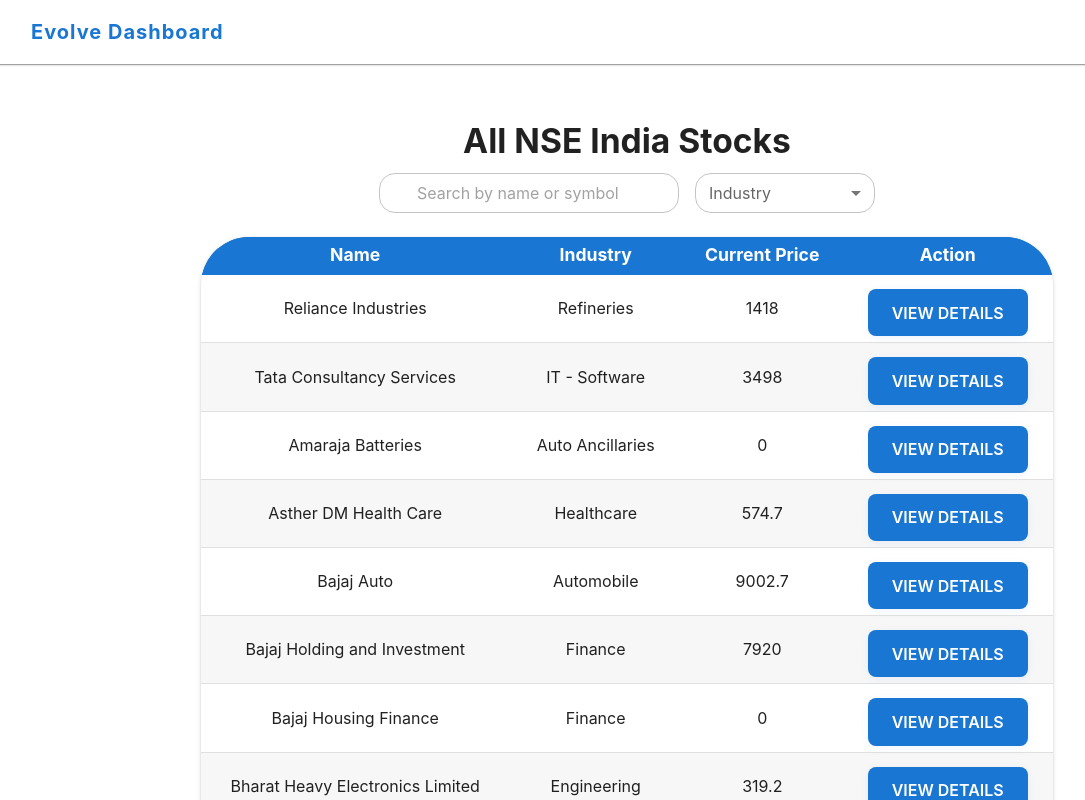
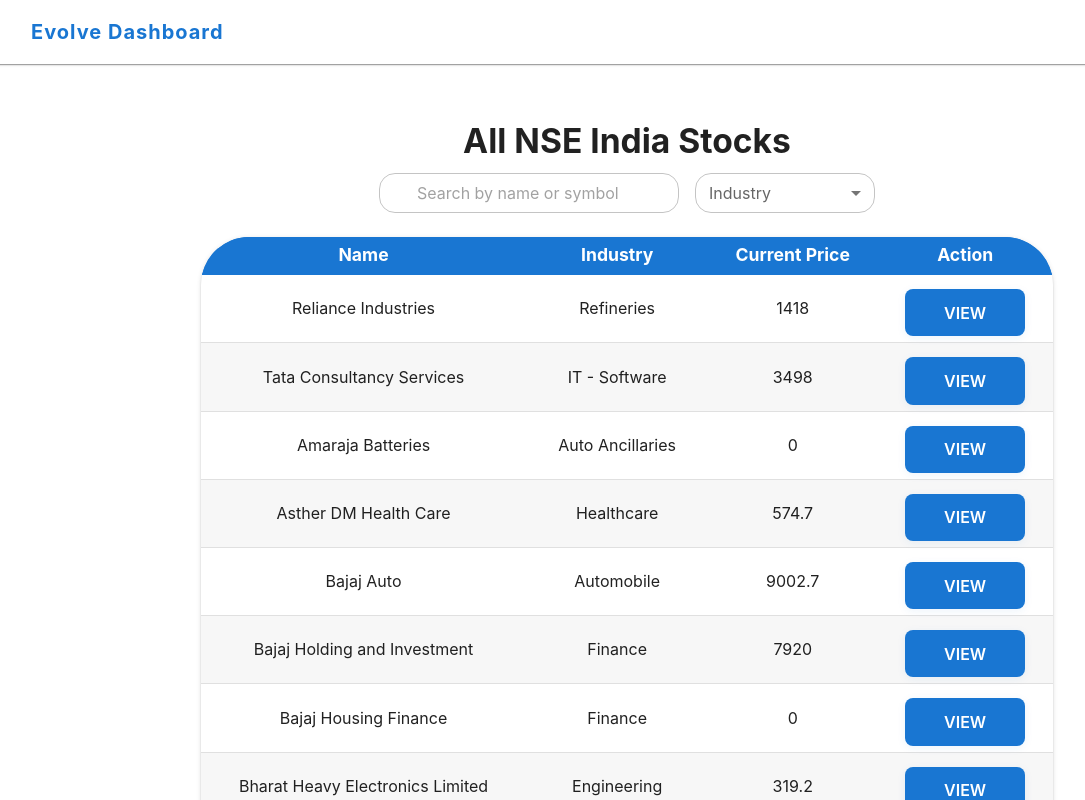
Before and after one commit to dhana93r/Evolve, a React (Vite) app: page /stocks in a window 1280 px wide. Shown: the top 800 px of the page, without its empty margins (37-1122 px from the left). Built offline with nearby package versions, Linux system fonts and the light colour scheme; some icons are missing.

Commit message:
Change all 'View Details' buttons to 'View' in Stocks page

```diff
--- a/src/pages/CompanyDetails.jsx
+++ b/src/pages/CompanyDetails.jsx
@@ -48,6 +48,11 @@
           emptyMessage="No companies found."
           enableStriped={true}
           enableHover={true}
+          renderActions={row => (
+            <EvolveButton onClick={() => navigate(`/stocks/${row.symbol}`)}>
+              View
+            </EvolveButton>
+          )}
         />
       </Box>
     </Box>
--- a/src/pages/Stocks.jsx
+++ b/src/pages/Stocks.jsx
@@ -122,7 +122,7 @@
               getRowKey={(row) => row.symbol}
               renderActions={(row) => (
                 <EvolveButton sx={{ mt: 1 }} onClick={() => navigate(`/stocks/${row.symbol}`)}>
-                  View Details
+                  View
                 </EvolveButton>
               )}
               loading={loading}
```
